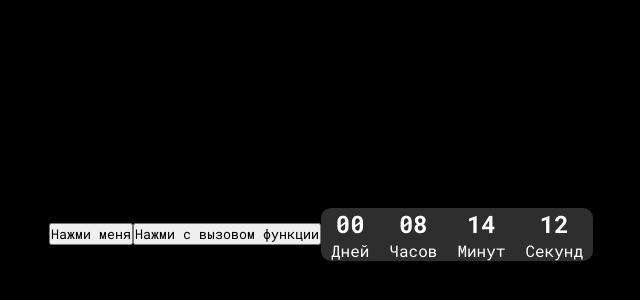
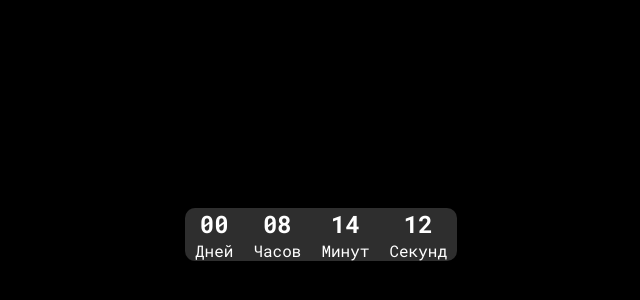
Before and after one commit to ArtSkorn/DayControl, a plain HTML site: page index.html in a window 1280 px wide. Shown: the part 166-466 px from the top of the page, without its empty margins (319-959 px from the left). Drawn offline with Linux system fonts and the light colour scheme.

Commit message:
Update index.html
Test button deleted

```diff
--- a/index.html
+++ b/index.html
@@ -7,15 +7,6 @@
 </head>
 
 <body>
-  <button onclick="alert('Кнопка нажата!')">Нажми меня</button>
-
-<button onclick="handleClick()">Нажми с вызовом функции</button>
-
-<script>
-function handleClick() {
-  console.log("Обработка клика");
-  document.body.style.backgroundColor = "lightblue";
-}
 </script>
   <div class="wrapper">
     <div class="countdown_timer">
```
